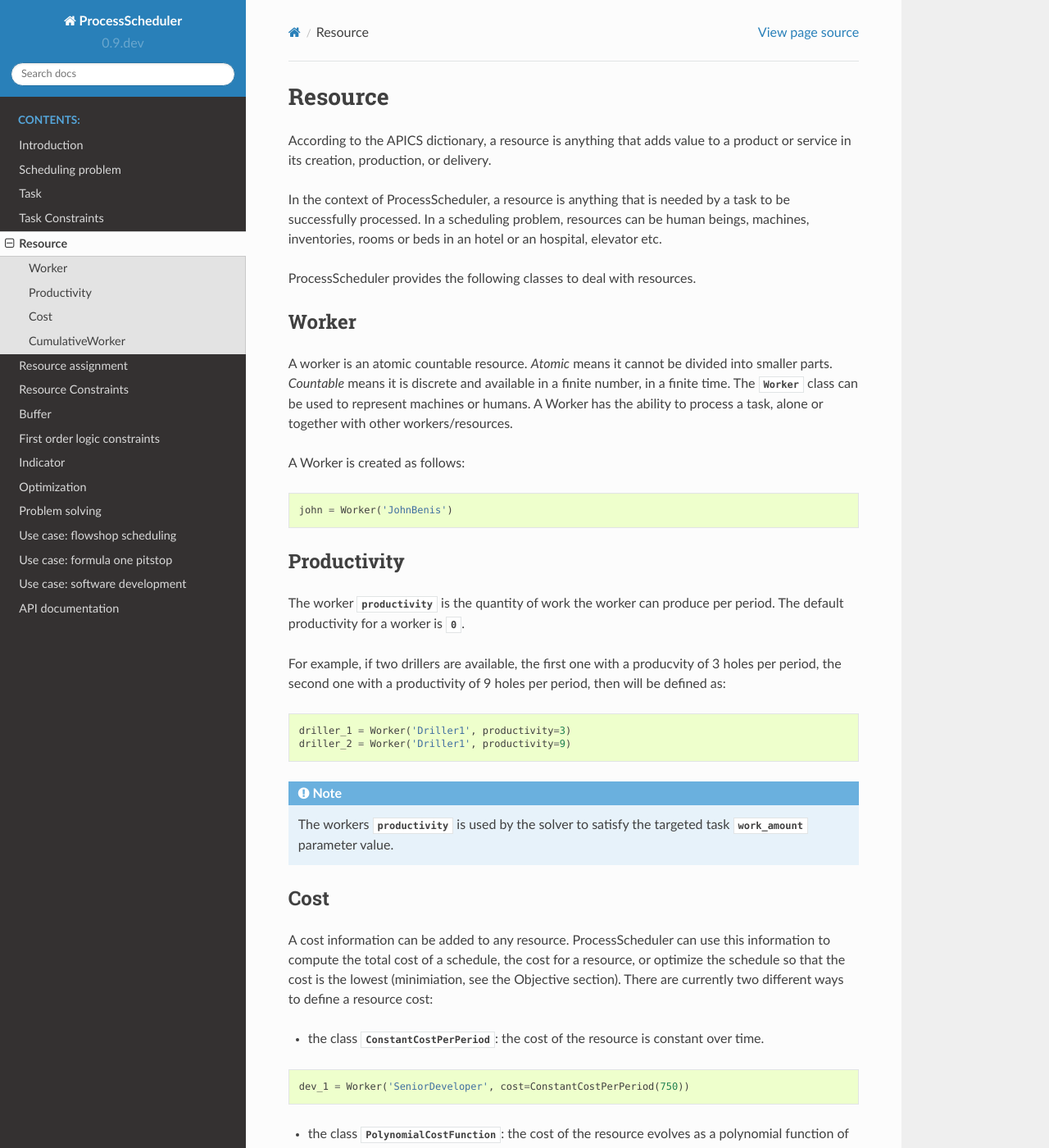
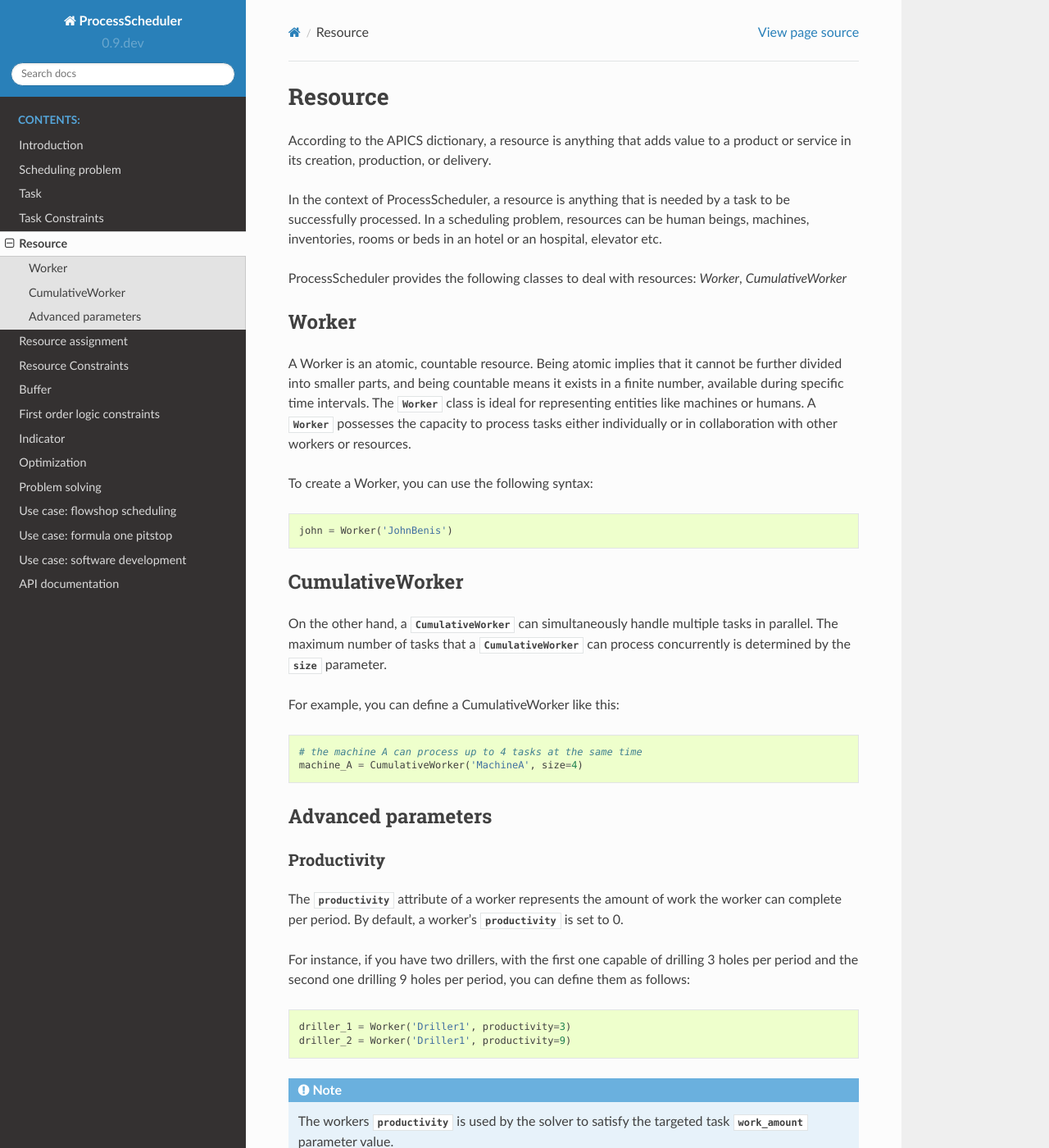
Before and after one commit to tpaviot/ProcessScheduler, a Sphinx documentation site: the page built from doc/resource.rst, in a window 1280 px wide and 1400 px high. Shown: the whole window at 82% size. Built offline with Sphinx 7.4.7 and the Read the Docs theme 2.0.0, drawn with Linux system fonts in a browser that asks for light colours; some of the changed text lies outside the part shown.

Commit message:
update resource doc

```diff
--- a/doc/resource.rst
+++ b/doc/resource.rst
@@ -1,28 +1,41 @@
+********
 Resource
-========
+********
 
 According to the APICS dictionary, a resource is anything that adds value to a product or service in its creation, production, or delivery.
 
 In the context of ProcessScheduler, a resource is anything that is needed by a task to be successfully processed. In a scheduling problem, resources can be human beings, machines, inventories, rooms or beds in an hotel or an hospital, elevator etc.
 
-ProcessScheduler provides the following classes to deal with resources.
+ProcessScheduler provides the following classes to deal with resources: `Worker`, `CumulativeWorker`
 
 Worker
-------
+======
+A Worker is an atomic, countable resource. Being atomic implies that it cannot be further divided into smaller parts, and being countable means it exists in a finite number, available during specific time intervals. The :class:`Worker` class is ideal for representing entities like machines or humans. A :class:`Worker` possesses the capacity to process tasks either individually or in collaboration with other workers or resources.
 
-A worker is an atomic countable resource. *Atomic* means it cannot be divided into smaller parts. *Countable* means it is discrete and available in a finite number, in a finite time. The :class:`Worker` class can be used to represent machines or humans. A Worker has the ability to process a task, alone or together with other workers/resources.
-
-A Worker is created as follows:
+To create a Worker, you can use the following syntax:
 
 .. code-block:: python
 
     john = Worker('JohnBenis')
 
+CumulativeWorker
+================
+On the other hand, a :class:`CumulativeWorker` can simultaneously handle multiple tasks in parallel. The maximum number of tasks that a :class:`CumulativeWorker` can process concurrently is determined by the :attr:`size` parameter.
+
+For example, you can define a CumulativeWorker like this:
+
+.. code-block:: python
+
+    # the machine A can process up to 4 tasks at the same time
+    machine_A = CumulativeWorker('MachineA', size=4)
+
+Advanced parameters
+===================
 Productivity
 ------------
-The worker :attr:`productivity` is the quantity of work the worker can produce per period. The default productivity for a worker is :const:`0`.
+The :attr:`productivity` attribute of a worker represents the amount of work the worker can complete per period. By default, a worker's :attr:`productivity` is set to 0.
 
-For example, if two drillers are available, the first one with a producvity of 3 holes per period, the second one with a productivity of 9 holes per period, then will be defined as:
+For instance, if you have two drillers, with the first one capable of drilling 3 holes per period and the second one drilling 9 holes per period, you can define them as follows:
 
 .. code-block:: python
 
@@ -35,16 +48,15 @@
 
 Cost
 ----
+You can associate cost information with any resource, enabling ProcessScheduler to compute the total cost of a schedule, the cost per resource, or optimize the schedule to minimize costs (see the Objective section for details). There are two ways to define resource costs:
 
-A cost information can be added to any resource. ProcessScheduler can use this information to compute the total cost of a schedule, the cost for a resource, or optimize the schedule so that the cost is the lowest (minimiation, see the Objective section). There are currently two different ways to define a resource cost:
-
-* the class :class:`ConstantCostPerPeriod`: the cost of the resource is constant over time.
+1. Constant Cost Per Period: In this approach, the resource's cost remains constant over time.
 
 .. code-block:: python
 
     dev_1 = Worker('SeniorDeveloper', cost=ConstantCostPerPeriod(750))
 
-* the class :class:`PolynomialCostFunction`: the cost of the resource evolves as a polynomial function of time. It is useful to represent, for example, energy cost that is known to be unstable (oil) or time dependent (electricity). The :attr:`cost` parameter takes any python function (i.e. a :attr:`callable` object).
+2. Polynomial Cost Function: This method allows you to represent resource costs as a polynomial function of time. It's particularly useful for modeling costs that are volatile (e.g., oil prices) or time-dependent (e.g., electricity costs). The cost parameter accepts any Python callable object.
 
 .. code-block:: python
 
@@ -56,7 +68,7 @@
 
 The worker :attr:`cost` is set to :const:`None` by default.
 
-The cost function can be plotted using matplotlib, just for information. Just give the plotter the range to be plotted:
+You can visualize the cost function using Matplotlib, which provides insights into how the cost evolves over time:
 
 .. code-block:: python
 
@@ -71,12 +83,3 @@
 .. note::
 
   The worker :attr:`cost_per_period` is useful to measure the total cost of a resource/a set of resources/a schedule, or to find the schedule that minimizes the total cost of a resource/a set of resources/ a schedule.
-
-CumulativeWorker
-----------------
-A cumulative worker can process several tasks in parallel. The maximal number of simultaneous tasks the worker can process is defined by the :attr:`size` parameter.
-
-.. code-block:: python
-
-    # the machine A can process up to 4 tasks at the same time
-    machine_A = CumulativeWorker('MachineA', size=4)
```
